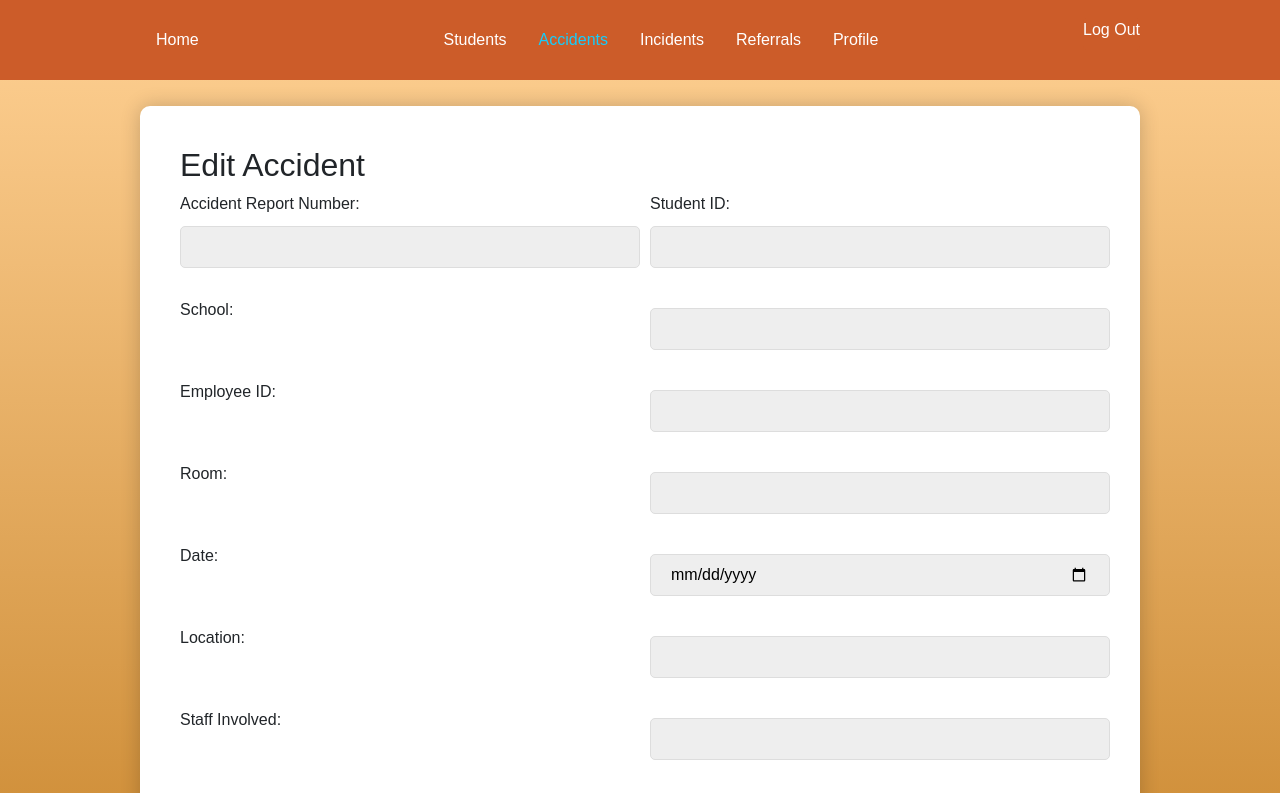
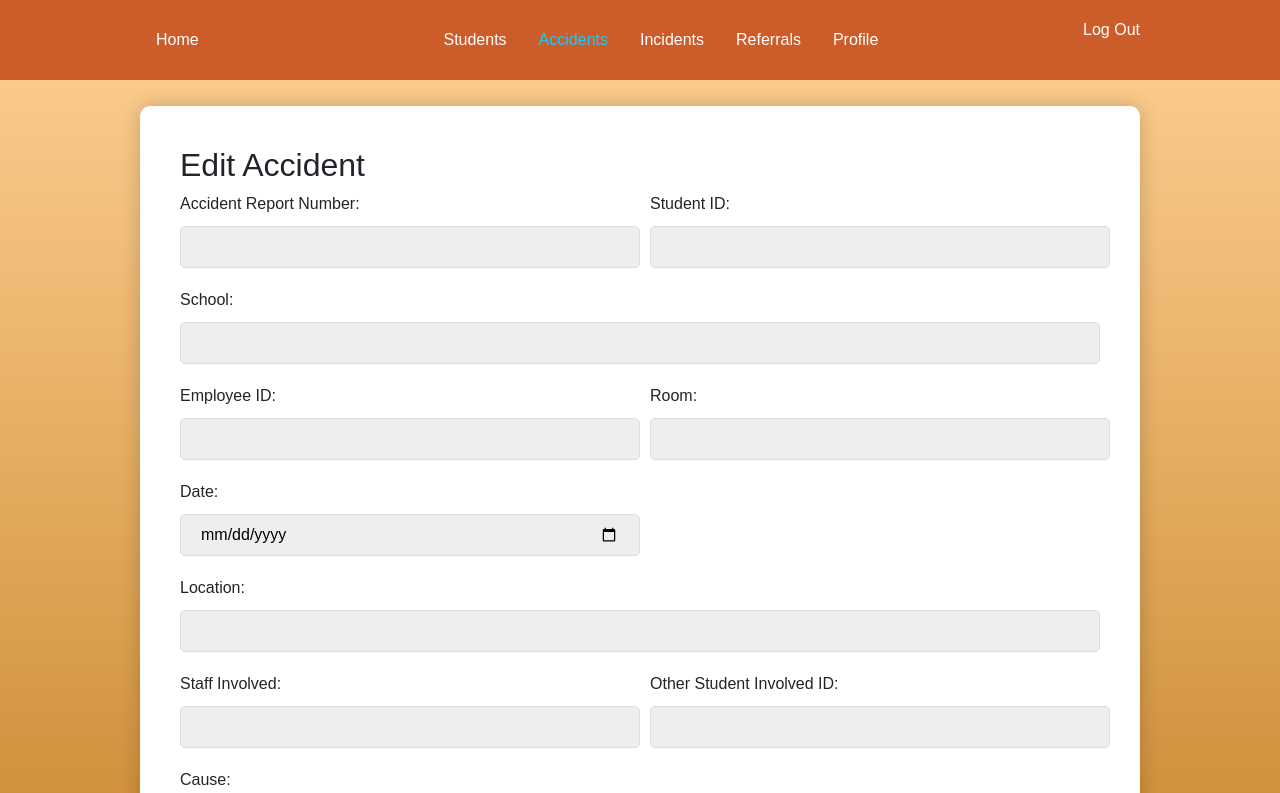
Before and after one commit to Noahlinton32/Carpenter-Workshop-Clone, a React (Create React App) app in the folder client/: page /accidents/edit/1 in a window 1280 px wide. Shown: the top 793 px of the page. Built offline with nearby package versions, Linux system fonts and the light colour scheme; no server answers; sample sign-in values are in the browser's storage.

Commit message:
EditAccidents CSS

```diff
--- a/client/src/pages/editAccident.js
+++ b/client/src/pages/editAccident.js
@@ -178,6 +178,7 @@ const EditAccident = () => {
             name="studentID"
           />
         </div>
+        </div>
 
         <label htmlFor="school">School:</label>
         <StyledInput
@@ -185,24 +186,31 @@ const EditAccident = () => {
           value={form.school}
           name="school"
         />
+        <div style={{display: 'grid', gridGap: '10px', gridTemplateColumns: '50% 50%' }}>
+        <div>
         <label htmlFor="employeeID">Employee ID:</label>
         <StyledInput
           onChange={(event) => setForm({ ...form, employeeID: event.target.value })}
           value={form.employeeID}
           name="employeeID"
         />
+        </div>
+        <div>
         <label htmlFor="room">Room:</label>
         <StyledInput
           onChange={(event) => setForm({ ...form, room: event.target.value })}
           value={form.room}
           name="room"
         />
+        </div>
+        </div>
         <label htmlFor="date">Date:</label>
         <StyledInput
           onChange={(event) => setForm({ ...form, Date: event.target.value })}
           value={form.date}
           type="date"
           name="date"
+          style={{width: '50%'}}
         />
 
         <label htmlFor="location">Location:</label>
@@ -211,6 +219,8 @@ const EditAccident = () => {
           value={form.location}
           name="location"
         />
+        <div style={{display: 'grid', gridGap: '10px', gridTemplateColumns: '50% 50%' }}>
+          <div>
           <label htmlFor="employeeIDInvolved">Staff Involved:</label>
           <StyledInput
             onChange={(event) => setForm({ ...form, employeeIDInvolved: event.target.value })}
@@ -218,12 +228,16 @@ const EditAccident = () => {
             name="employeeIDInvolved"
             type="number"
           />
+          </div>
+          <div>
           <label htmlFor="studentIDInvolved">Other Student Involved ID:</label>
           <StyledInput
             onChange={(event) => setForm({ ...form, studentIDInvolved: event.target.value })}
             value={form.studentIDInvolved}
             name="studentIDInvolved"
           />
+          </div>
+          </div>
         <label htmlFor="cause">Cause:</label>
         <StyledInput
           onChange={(event) => setForm({ ...form, cause: event.target.value })}
@@ -275,7 +289,7 @@ const EditAccident = () => {
             No
           </label>
         </StyledFieldset>
-        </div>
+
 
         <StyledButton type="submit">Update Accident</StyledButton>
       </StyledForm>
```
